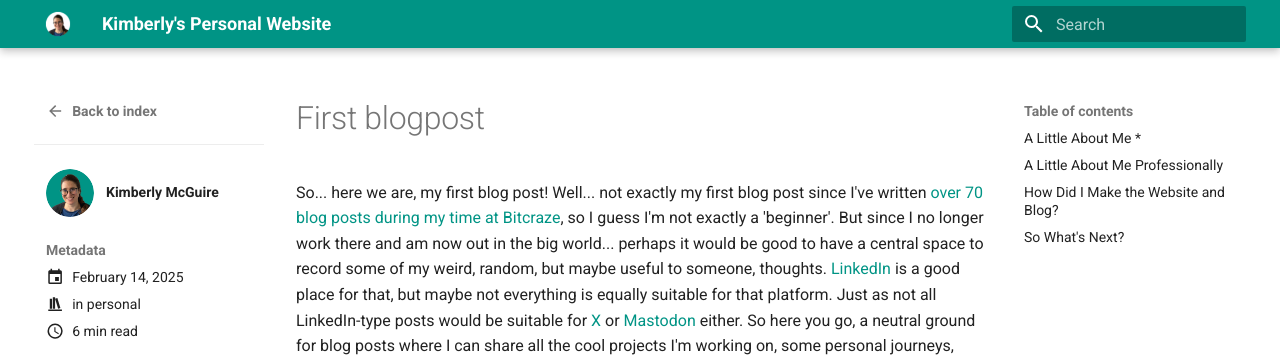
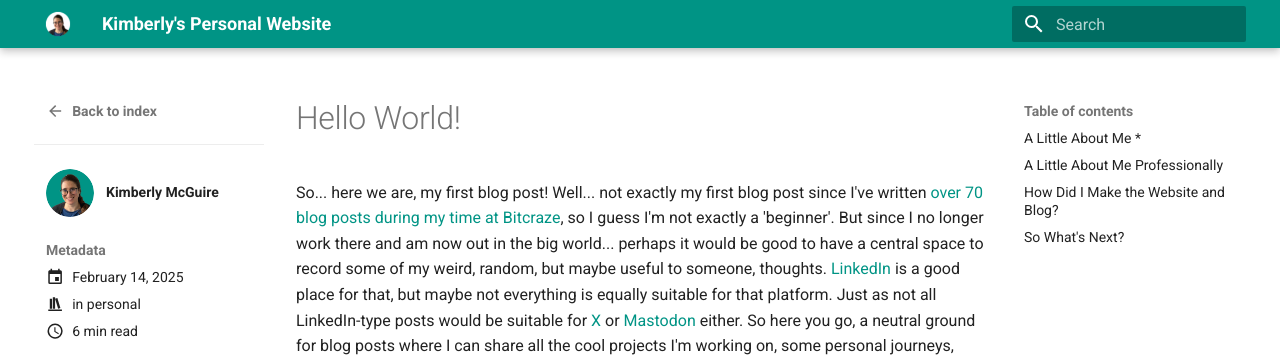
Before and after one commit to knmcguire/knmcguire.github.io, an MkDocs documentation site: the page built from docs/blog/posts/first_blogpost.md, in a window 1280 px wide and 900 px high. Shown: the top 357 px of the window. Built offline with MkDocs 1.6.1 and Material for MkDocs 9.7.7, drawn with Linux system fonts in a browser that asks for light colours; emoji names are drawn with the system emoji font; comment, search, counter and statistics services are not loaded.

Commit message:
update title

```diff
--- a/docs/blog/posts/first_blogpost.md
+++ b/docs/blog/posts/first_blogpost.md
@@ -11,6 +11,8 @@ comments: true
 
 <script data-goatcounter="https://knmcguire.goatcounter.com/count"
 async src="//gc.zgo.at/count.js"></script>
+
+# Hello World!
 
 So... here we are, my first blog post! Well... not exactly my first blog post since I've written [over 70 blog posts during my time at Bitcraze](https://www.bitcraze.io/author/kimberly/), so I guess I'm not exactly a 'beginner'. But since I no longer work there and am now out in the big world... perhaps it would be good to have a central space to record some of my weird, random, but maybe useful to someone, thoughts. [LinkedIn](https://www.linkedin.com/in/knmcguire/) is a good place for that, but maybe not everything is equally suitable for that platform. Just as not all LinkedIn-type posts would be suitable for [X](https://www.x.com/k_n_mcguire/) or [Mastodon](https://fosstodon.org/@k_n_mcguire) either. So here you go, a neutral ground for blog posts where I can share all the cool projects I'm working on, some personal journeys, and perhaps some artwork here and there. Then afterwards, I can always decide on which social media platform it will be suitable for.
 
```
